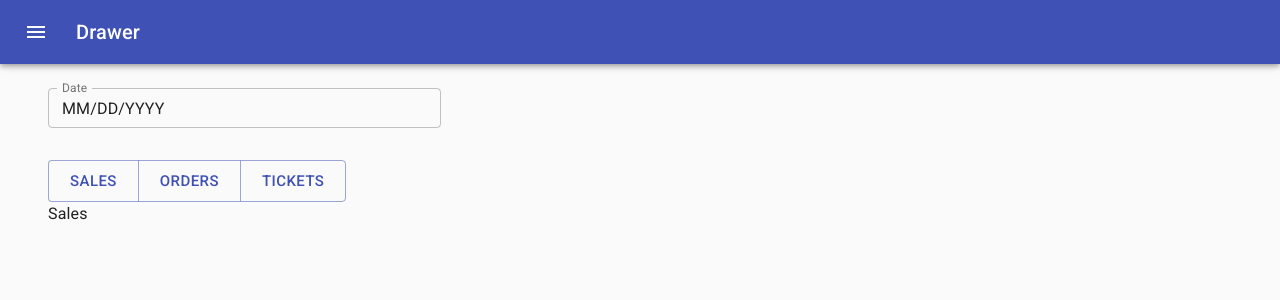
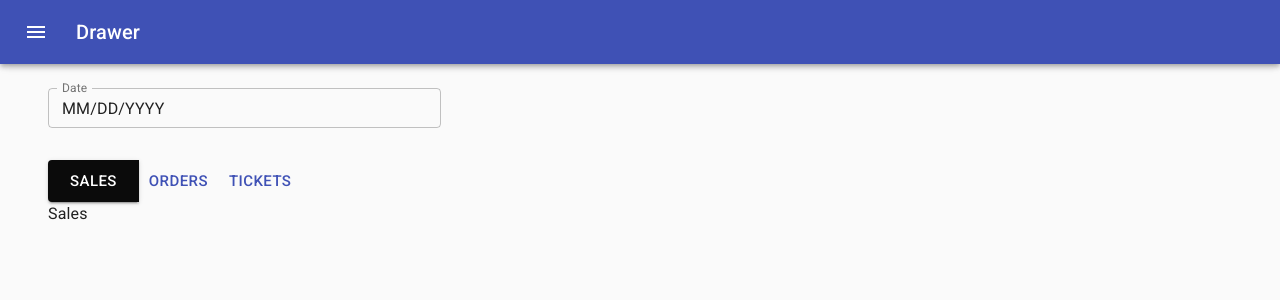
Before and after one commit to gimhanr9/react-notes, a React (Create React App) app: page /analytics in a window 1280 px wide. Shown: the top 300 px of the page. Built offline with nearby package versions, Linux system fonts and the light colour scheme.

Commit message:
Changed button colors

```diff
--- a/src/Analytics/Analytics.jsx
+++ b/src/Analytics/Analytics.jsx
@@ -15,6 +15,14 @@ const theme = createTheme({
   palette: {
     primary: {
       main: "#FFA500",
+    },
+  },
+});
+
+const buttonTheme = createTheme({
+  palette: {
+    secondary: {
+      main: "#0b0b0b",
     },
   },
 });
@@ -94,21 +102,35 @@ function Analytics() {
             </Grid>
           </Grid>
         ) : null}
+        <ThemeProvider theme={buttonTheme}>
           <ButtonGroup
             size="large"
             color="primary"
             aria-label="large outlined primary button group"
           >
-          <Button color="primary" onClick={showSales}>
+            <Button
+              variant={showComponent.sales == true ? "contained" : "text"}
+              color={showComponent.sales == true ? "secondary" : "primary"}
+              onClick={showSales}
+            >
               Sales
             </Button>
-          <Button color="primary" onClick={showOrders}>
+            <Button
+              variant={showComponent.orders == true ? "contained" : "text"}
+              color={showComponent.orders == true ? "secondary" : "primary"}
+              onClick={showOrders}
+            >
               Orders
             </Button>
-          <Button color="primary" onClick={showTickets}>
+            <Button
+              variant={showComponent.ticket == true ? "contained" : "text"}
+              color={showComponent.ticket == true ? "secondary" : "primary"}
+              onClick={showTickets}
+            >
               Tickets
             </Button>
           </ButtonGroup>
+        </ThemeProvider>
         {showComponent.orders == true ? (
           <Typography>Orders</Typography>
         ) : showComponent.sales == true ? (
```
Lines whose indentation alone changed are shown as unchanged.
